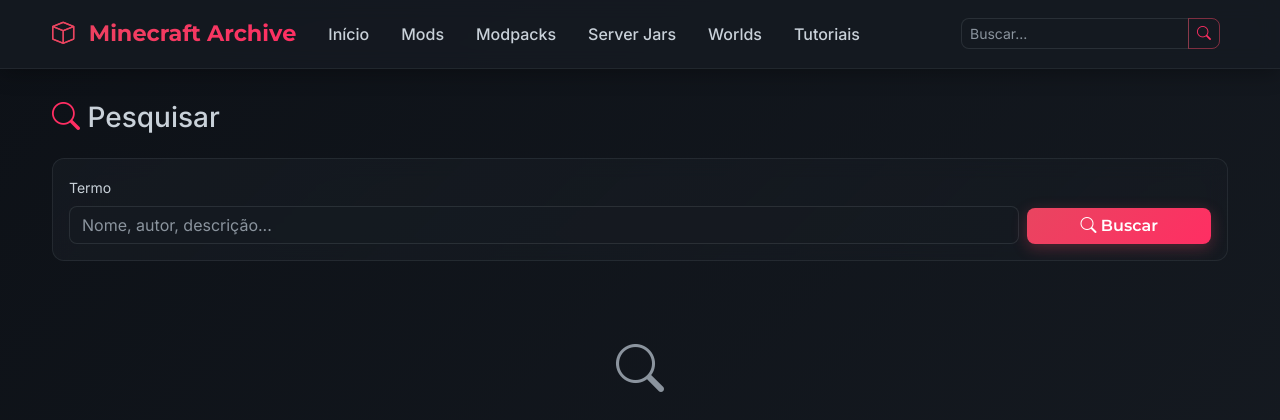
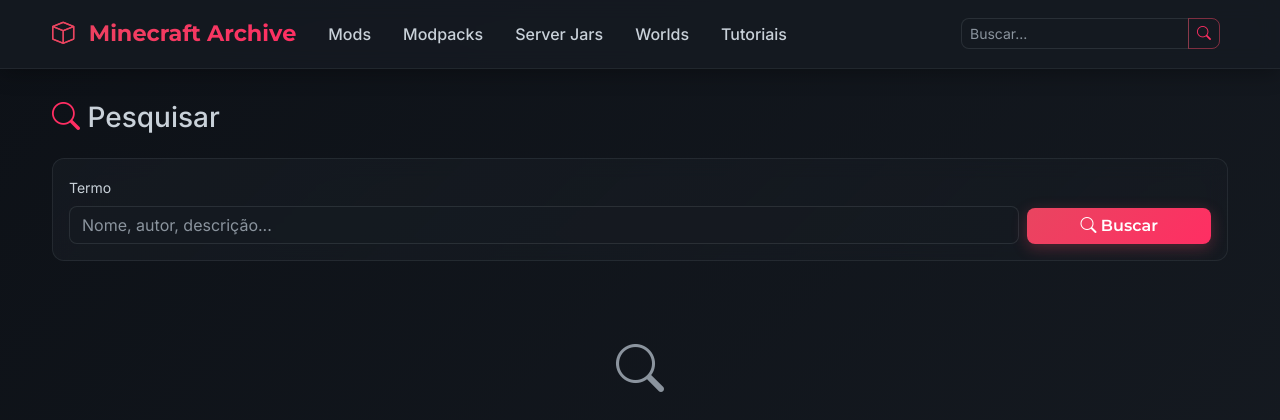
Before and after one commit to thalisonnunes20/mcarchive, a Django app: page /busca/ in a window 1280 px wide. Shown: the top 420 px of the page. Run offline with Django 5.2, Linux system fonts and the light colour scheme.

Commit message:
Update _navbar.html

```diff
--- a/templates/partials/_navbar.html
+++ b/templates/partials/_navbar.html
@@ -12,9 +12,6 @@
     <div class="collapse navbar-collapse" id="navMenu">
 
       <ul class="navbar-nav me-auto mb-2 mb-lg-0">
-        <li class="nav-item">
-          <a class="nav-link" href="{% url 'core:home' %}">Início</a>
-        </li>
         <li class="nav-item">
           <a class="nav-link" href="{% url 'mods:lista' %}">Mods</a>
         </li>
```
